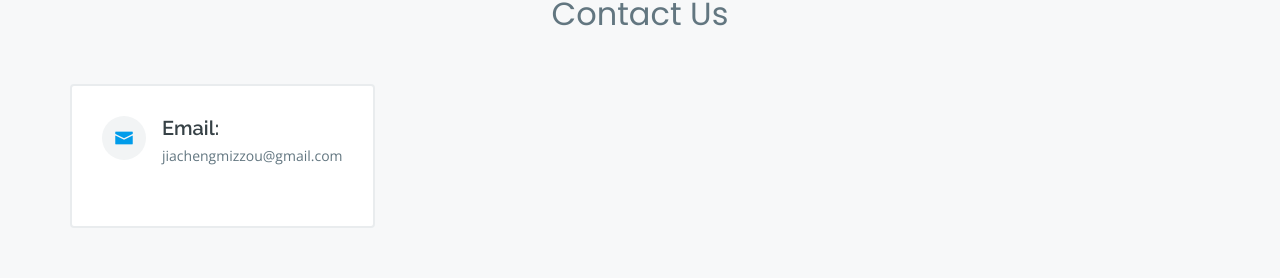
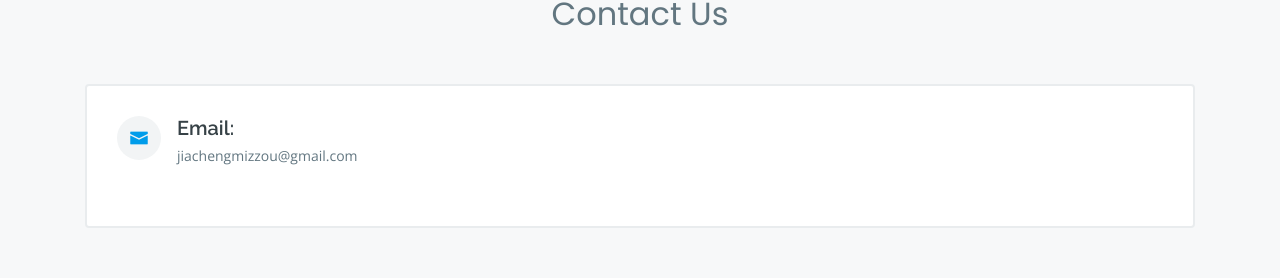
Before and after one commit to ZHGZYANG/ZHGZYANG.github.io, a plain HTML site: page index.html in a window 1280 px wide. Shown: the part 1038-1316 px from the top of the page. Drawn offline with nearby package versions, Linux system fonts and the light colour scheme.

Commit message:
Update index.html

```diff
--- a/index.html
+++ b/index.html
@@ -322,7 +322,7 @@
             </div>
 
             <div class="row">
-                <div class="col-lg-15 mt-5 mt-lg-0 d-flex align-items-stretch" data-aos="fade-right">
+                <div class="col-lg-12 mt-5 mt-lg-0 d-flex align-items-stretch" data-aos="fade-right">
                     <div class="info">
                         <div class="email">
                             <i class="icofont-envelope"></i>
```
